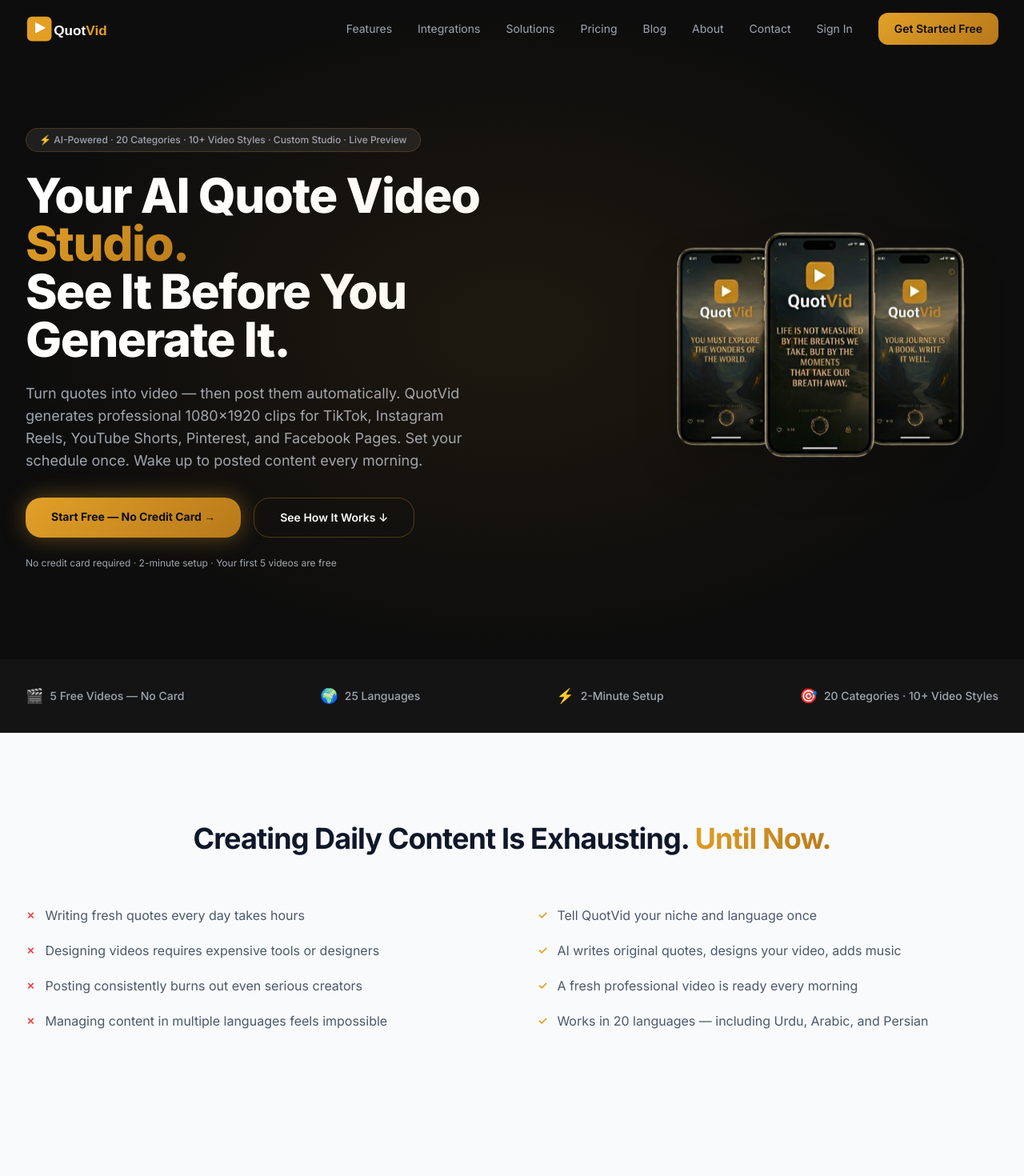
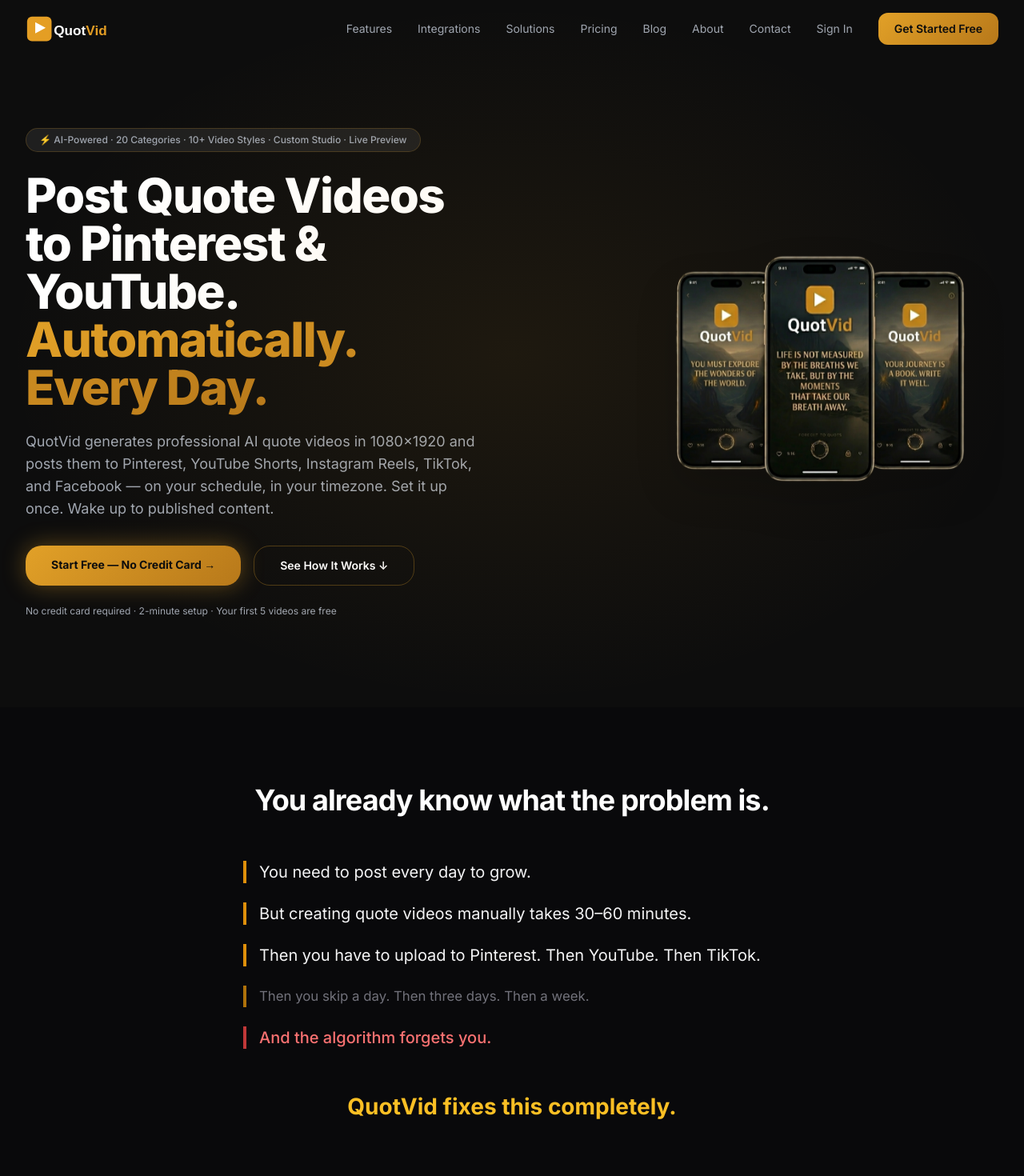
Before and after one commit to veomark99/quotvid_website_frontend, a Next.js app: page / in a window 1280 px wide. Shown: the top 1470 px of the page at 80% size. Built offline with nearby package versions, Linux system fonts and the light colour scheme.

Commit message:
image updated

```diff
--- a/app/page.tsx
+++ b/app/page.tsx
@@ -3,6 +3,7 @@
 import Navbar from "@/components/Navbar";
 import Footer from "@/components/Footer";
 import Hero from "@/components/home/Hero";
+import ProblemPain from "@/components/home/ProblemPain";
 import { WebsiteJsonLd, HomeFaqJsonLd } from "@/components/JsonLd";
 import { OG_IMAGE_PATH, SITE_URL, absoluteUrl } from "@/lib/site";
 
@@ -94,6 +95,7 @@
       <Navbar />
       <main>
         <Hero />
+        <ProblemPain />
         <StatsBar />
         <ProblemSolution />
         <HowItWorks />
--- a/components/home/Hero.tsx
+++ b/components/home/Hero.tsx
@@ -11,13 +11,11 @@
               ⚡ AI-Powered · 20 Categories · 10+ Video Styles · Custom Studio · Live Preview
             </div>
             <h1 className="mb-4 sm:mb-6 text-2xl sm:text-4xl font-extrabold leading-tight tracking-tight md:text-5xl lg:text-6xl">
-              Your AI Quote Video{" "}
-              <span className="text-gradient-gold">Studio.</span>
-              <br />
-              See It Before You Generate It.
+              Post Quote Videos to Pinterest & YouTube.{" "}
+              <span className="text-gradient-gold">Automatically. Every Day.</span>
             </h1>
             <p className="mb-6 sm:mb-8 text-sm sm:text-lg leading-relaxed text-muted-foreground">
-              Turn quotes into video — then post them automatically. QuotVid generates professional 1080×1920 clips for TikTok, Instagram Reels, YouTube Shorts, Pinterest, and Facebook Pages. Set your schedule once. Wake up to posted content every morning.
+              QuotVid generates professional AI quote videos in 1080×1920 and posts them to Pinterest, YouTube Shorts, Instagram Reels, TikTok, and Facebook — on your schedule, in your timezone. Set it up once. Wake up to published content.
             </p>
             <div className="flex flex-col sm:flex-row flex-wrap gap-3 sm:gap-4">
               <a
--- /dev/null
+++ b/components/home/ProblemPain.tsx
@@ -0,0 +1,39 @@
+export default function ProblemPain() {
+  return (
+    <section
+      className="bg-zinc-950 py-20 sm:py-24"
+      aria-labelledby="problem-pain-heading"
+    >
+      <div className="container mx-auto max-w-3xl px-4 sm:px-6">
+        <h2
+          id="problem-pain-heading"
+          className="mb-12 sm:mb-14 text-center text-3xl font-bold tracking-tight text-white sm:text-4xl md:text-[2.25rem]"
+        >
+          You already know what the problem is.
+        </h2>
+
+        <div className="mx-auto flex max-w-2xl flex-col gap-5 sm:gap-6">
+          <p className="border-l-4 border-amber-500/90 pl-4 text-lg leading-relaxed text-zinc-100 sm:text-xl">
+            You need to post every day to grow.
+          </p>
+          <p className="border-l-4 border-amber-500/90 pl-4 text-lg leading-relaxed text-zinc-100 sm:text-xl">
+            But creating quote videos manually takes 30–60 minutes.
+          </p>
+          <p className="border-l-4 border-amber-500/90 pl-4 text-lg leading-relaxed text-zinc-100 sm:text-xl">
+            Then you have to upload to Pinterest. Then YouTube. Then TikTok.
+          </p>
+          <p className="border-l-4 border-amber-500/70 pl-4 text-base leading-relaxed text-zinc-500 sm:text-[1.05rem]">
+            Then you skip a day. Then three days. Then a week.
+          </p>
+          <p className="border-l-4 border-red-500/80 pl-4 text-lg font-medium leading-relaxed text-red-400 sm:text-xl">
+            And the algorithm forgets you.
+          </p>
+        </div>
+
+        <p className="mx-auto mt-12 max-w-2xl text-center text-xl font-bold leading-snug text-amber-400 sm:mt-14 sm:text-2xl md:text-[1.75rem]">
+          QuotVid fixes this completely.
+        </p>
+      </div>
+    </section>
+  );
+}
```
